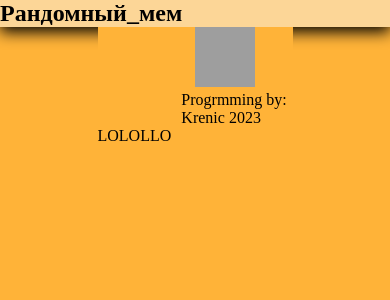
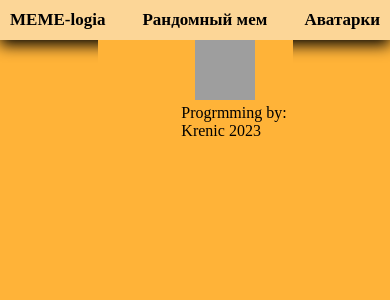
Before and after one commit to RounKatami/MEME-logia, a PHP site: page / in a window 390 px wide. Shown: the top 300 px of the page. Run offline with PHP 8.4, Linux system fonts and the light colour scheme; data that the repository does not hold is empty; grey boxes are pictures that could not be loaded.

Commit message:
Update index.php

```diff
--- a/index.php
+++ b/index.php
@@ -39,9 +39,15 @@
 }
     </style>
         <header>
-            <div class="nav">
-                <h2 class="page2"><a href="page/random_mem/index.php">Рандомный_мем</a></h2>
+        <div class="wrap-logo">
+            <h2 class="title"><a href="#">MEME-logia</a></h2>
         </div>
+        <div class="wrap-logo">
+             <h2 class="title"><a href="page/random_mem/index.php">Рандомный мем</a></h2>
+        </div>
+        <nav>
+            <h2><a href="avatars.php">Аватарки</a></h2>
+        </nav>
     </header>
 
         <main>
@@ -60,14 +66,34 @@
                 width:230px;
                 height:350px;
             }
+
+            h2{
+                font-size:17px;
+            }
+
+            header{
+                width: 100%;
+    background-color: #fcd697;
+    box-shadow: 0px 5px 15px black;
+    padding:10px;
+    margin: 0;
+    display: flex;
+    flex-direction: row;
+    justify-content: space-between;
+    flex-wrap: wrap;
+    font-weight: 700;
+            }
         }
     </style>
     <style>
     <?php
-    $folder = 'assets/image/'; // Замените на фактический путь к папке с изображениями
+    $folder = 'assets/image/meme'; // Замените на фактический путь к папке с изображениями
 
      // Получаем список файлов в папке
     $files = scandir($folder);
+
+    // Создаем массив для хранения размеров изображений
+    $image_sizes = [];
 
     // Перебираем каждый файл
     foreach ($files as $file) {
@@ -75,7 +101,10 @@
 
         // Проверяем, является ли файл изображением
         if (is_file($file_path) && in_array(pathinfo($file_path, PATHINFO_EXTENSION), ['jpg', 'jpeg', 'png', 'gif'])) {
-            // Определяем класс в зависимости от имени файла
+            // Получаем размеры изображения
+            list($width, $height) = getimagesize($file_path);
+
+            // Определяем класс и стили в зависимости от имени файла
             $image_class = '';
             $css_styles = '';
 
@@ -87,10 +116,24 @@
                 $css_styles = 'width: 430px; height: 300px; margin: 0 auto; border: 3px solid white; margin-bottom: 10px;';
             }
 
+            // Добавляем размеры изображения в массив
+            $image_sizes[$file] = $width * $height;
+
             // Выводим CSS стили в зависимости от класса изображения
             echo '.' . $image_class . ' { ' . $css_styles . ' }';
         }
     }
+
+    // Сортируем массив размеров изображений в порядке убывания
+    arsort($image_sizes);
+
+    // Отсортированный массив файлов по первым двум цифрам в названии
+    $sorted_files = [];
+    foreach ($image_sizes as $file => $size) {
+        $sorted_files[$file] = intval(substr($file, 0, 2));
+    }
+    array_multisort($sorted_files, SORT_DESC, $image_sizes);
+
     ?>
 
     @media (max-width: 800px) {
@@ -101,17 +144,10 @@
 </style>
             <div id="meme">
             <?php
-    // Получаем список файлов в папке (если он не был получен ранее)
-    if (!isset($files)) {
-        $files = scandir($folder);
-    }
-
-    // Перебираем каждый файл
-    foreach ($files as $file) {
+    // Перебираем отсортированный массив размеров изображений
+    foreach ($image_sizes as $file => $size) {
         $file_path = $folder . '/' . $file;
 
-        // Проверяем, является ли файл изображением
-        if (is_file($file_path) && in_array(pathinfo($file_path, PATHINFO_EXTENSION), ['jpg', 'jpeg', 'png', 'gif'])) {
         // Определяем класс в зависимости от имени файла
         $image_class = '';
         if (strpos($file, '-hight') !== false) {
@@ -125,7 +161,6 @@
         echo '<img src="' . $file_path . '" alt="' . $file . '" class="' . $image_class . '">';
         echo '</div>';
     }
-    }
     ?>
             </div>
         </main>
@@ -133,7 +168,6 @@
     <footer id="footer">
         <a href="https://www.youtube.com/channel/UCcvGNCtnBaYwSHbAg3ExmSg"><img src="assets/youtube.png" alt="youtube-logo" id="youtube"></a>
         <p id="avtor">Progrmming by: Krenic 2023</p>
-        <a href="test_admin.php">LOLOLLO</a>
     </footer>
 </body>
 </html>
```
Lines whose indentation alone changed are shown as unchanged.
